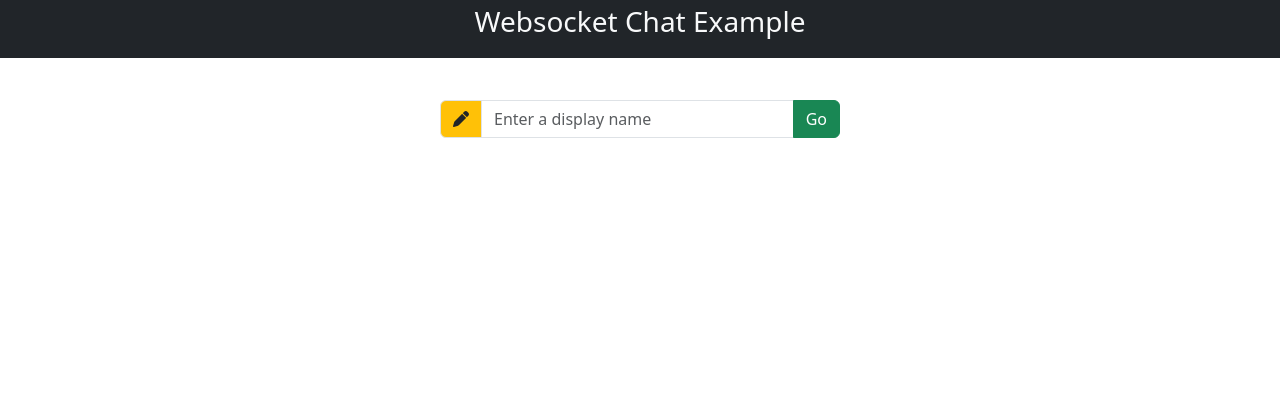
After one commit to blacksmithop/fastapi-websocket-chat, a FastAPI app: template templates/signup.html in a window 1280 px wide. The commit adds this page. Shown: the top 420 px of the page. Run offline with FastAPI, Linux system fonts and the light colour scheme; the template is opened without the code that fills it, so the values that code supplies are empty; parts of the project's set-up code (start-up, migrations or seed data) failed here and were passed over; some libraries are stand-ins or nearby versions.

Commit message:
Display and better UI for chat

```diff
--- a/server.py
+++ b/server.py
@@ -1,4 +1,4 @@
-from fastapi import FastAPI, Response, Request
+from fastapi import FastAPI, Form, Response, Request
 from starlette.websockets import WebSocket, WebSocketDisconnect
 
 from fastapi_sessions.frontends.implementations import SessionCookie, CookieParameters
@@ -10,8 +10,9 @@ from session_verifier import backend, SessionData, verifier
 from fastapi.staticfiles import StaticFiles
 from fastapi.templating import Jinja2Templates
 
+from starlette.responses import RedirectResponse
+
 from uuid import uuid4, UUID
-
 
 cookie_params = CookieParameters()
 
@@ -35,24 +36,35 @@ templates = Jinja2Templates(directory="templates")
 con_mgr = ConnectionManager()
 
 
+@app.get("/")
+async def show_signup(request: Request):
+    """Returns the page where user sets their display name
+    """
+    return templates.TemplateResponse("signup.html", {"request": request})
+
 @app.get("/chat")
-async def get(request: Request):
+@app.post("/chat")
+async def show_chatroom(request: Request):
     """Returns the page where user sets their display name
     """
     return templates.TemplateResponse("chat.html", {"request": request})
 
 # session shenanigans
-@app.post("/create_session/{name}")
-async def create_session(name: str, response: Response):
+@app.post("/create_session")
+async def create_session(response: Response, username:str = Form()):
     """Set username for their session
     """
     session = uuid4()
-    data = SessionData(username=name)
+    data = SessionData(username=username)
 
     await backend.create(session, data)
     cookie.attach_to_response(response, session)
 
-    return f"created session for {name}"
+    print(f"created session for {username}")
+
+    url = app.url_path_for("show_chatroom")
+    response = RedirectResponse(url=url)
+    return response
 
 @app.get("/whoami", dependencies=[Depends(cookie)])
 async def whoami(session_data: SessionData = Depends(verifier)):
--- a/static/css/chat.css
+++ b/static/css/chat.css
@@ -13,3 +13,7 @@
   margin-top: 15px;
   margin-bottom: 15px;
 }
+
+.blockquote-footer {
+  font-size: 1.00rem!important;
+}
--- /dev/null
+++ b/static/css/signup.css
@@ -0,0 +1,4 @@
+.input-group {
+    margin-top: 100px;
+    width: 400px;
+}
--- /dev/null
+++ b/static/js/signup.js
@@ -0,0 +1,20 @@
+saveUsername = () => {
+    username = document.getElementsByClassName('form-control')[0].value;
+    if (username == ''){
+        username = `user${makeUser(5)};`
+    }
+    sessionStorage.setItem('username', username);
+}
+
+
+function makeUser(length) {
+    let result = '';
+    const characters = 'ABCDEFGHIJKLMNOPQRSTUVWXYZabcdefghijklmnopqrstuvwxyz0123456789';
+    const charactersLength = characters.length;
+    let counter = 0;
+    while (counter < length) {
+      result += characters.charAt(Math.floor(Math.random() * charactersLength));
+      counter += 1;
+    }
+    return result;
+}
--- a/templates/chat.html
+++ b/templates/chat.html
@@ -7,7 +7,7 @@ href="{{ url_for('static', path='/css/chat.css') }}"
 rel="stylesheet"
 />
 <script src="{{ url_for('static',path='/js/chat.js') }}"></script>
-
+<script src="https://momentjs.com/downloads/moment.js"></script>
 {% endblock %}
 
 {% block body %}
@@ -16,7 +16,7 @@ rel="stylesheet"
     <div class="container chat-window border">
       <div class="card visually-hidden"> <!--hide template card-->
         <div class="card-header">
-          <i class="fa-regular fa-user"></i> Username
+          <i class="fa-regular fa-user"></i><span class="ml-5 username"></span>
         </div>
         <div class="card-body">
           <blockquote class="blockquote mb-0">
--- /dev/null
+++ b/templates/signup.html
@@ -0,0 +1,29 @@
+{% extends "base.html" %}
+
+{% block head %}
+{{ super() }}
+<link
+href="{{ url_for('static', path='/css/signup.css') }}"
+rel="stylesheet"
+/>
+
+<script src="{{ url_for('static',path='/js/signup.js') }}"></script>
+
+{% endblock %}
+
+{% block body %}
+<form class="input-group rounded mx-auto" action="/create_session" method="POST">
+    <span class="input-group-text bg-warning" id="addon-wrapping"><i class="fa-solid fa-pen"></i></span>
+    <input
+      type="text"
+      class="form-control"
+      name="username"
+      placeholder="Enter a display name"
+      aria-label="Username
+      aria-describedby="addon-wrapping"
+    />
+      <button class="btn btn-success" type="submit" onclick="saveUsername()">
+      Go
+    </button>
+  </form>
+{% endblock %}
```
Also changed, not shown: static/js/chat.js (+19 -6 lines).
